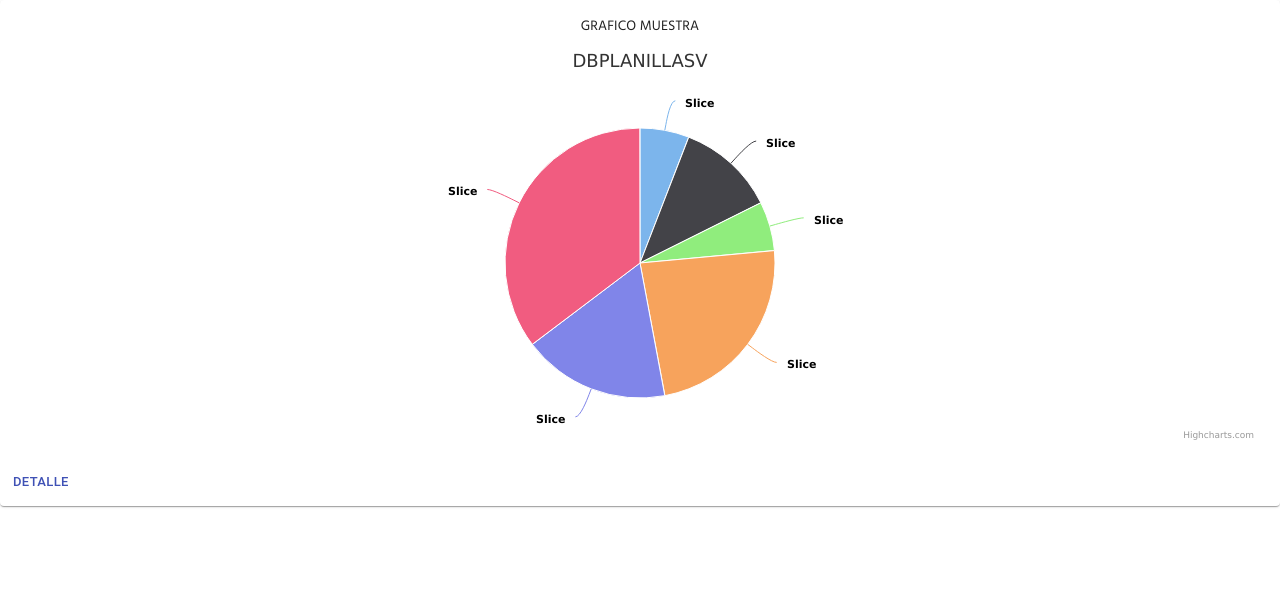
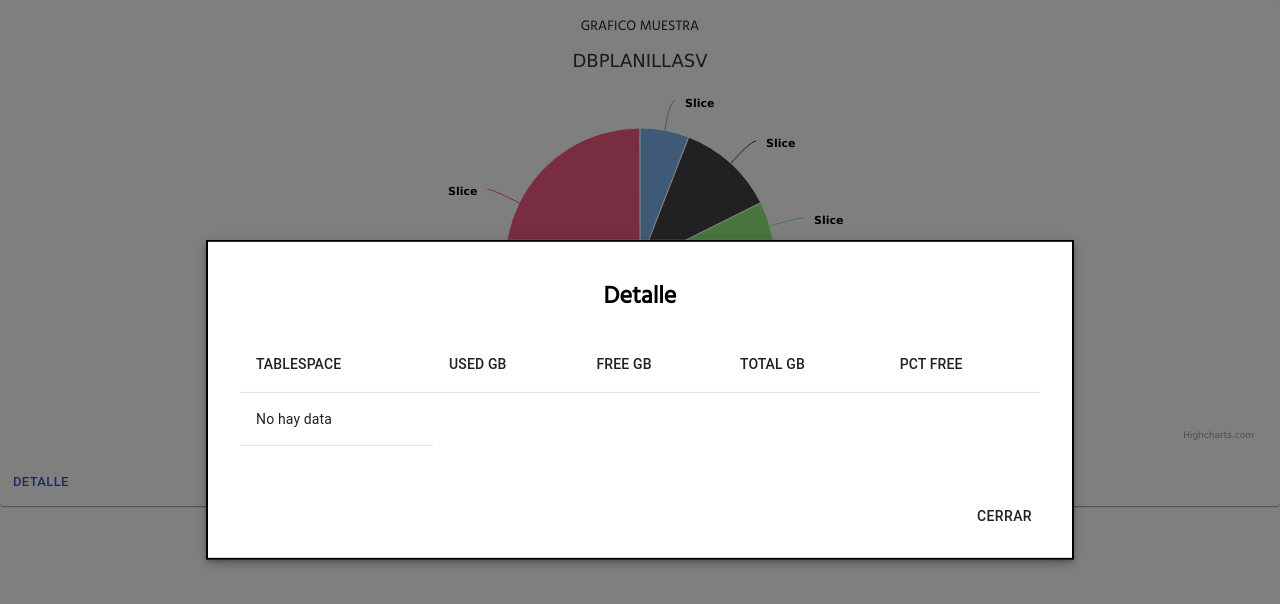
Before and after one commit to mcrios/GatsbyRedux, a Gatsby site: page /reports/Chart in a window 1280 px wide. Both pictures are taken after a click on the button "DETALLE". Built offline with nearby package versions, Linux system fonts and the light colour scheme; Gatsby itself is replaced by a stand-in of ours; a web font is replaced by a local one.

Commit message:
modal detalle grafico

```diff
--- a/src/pages/reports/Chart.js
+++ b/src/pages/reports/Chart.js
@@ -1,6 +1,6 @@
-import React from 'react'
-import clsx from 'clsx';
-import PropTypes from 'prop-types';
+import React, { useState } from "react";
+import clsx from "clsx";
+import PropTypes from "prop-types";
 import {
   Avatar,
   Box,
@@ -11,50 +11,77 @@ import {
   colors,
   makeStyles,
   CardActions,
-  Button
-} from '@material-ui/core';
-import ArrowDownwardIcon from '@material-ui/icons/ArrowDownward'
+  Button,
+  Modal,
+  Table,
+  TableBody,
+  TableCell,
+  TableHead,
+  TableRow,
+  TableSortLabel,
+  TextField,
+  Tooltip,
+} from "@material-ui/core";
+import ArrowDownwardIcon from "@material-ui/icons/ArrowDownward";
 // import { useDispatch, useSelector } from 'react-redux'
 // import { contarUsuarios } from '../../redux/usuarioReducer'
-import { User } from 'react-feather';
-import HighchartsReact from 'highcharts-react-official'
-import Highcharts from 'highcharts'
+import { User } from "react-feather";
+import HighchartsReact from "highcharts-react-official";
+import Highcharts from "highcharts";
 
 const useStyles = makeStyles((theme) => ({
   root: {
-    height: '100%'
+    height: "100%",
   },
   avatar: {
     backgroundColor: colors.blue[600],
     height: 56,
-    width: 56
+    width: 56,
   },
   differenceIcon: {
-    color: colors.blue[600]
+    color: colors.blue[600],
   },
   differenceValue: {
     color: colors.blue[800],
-    marginRight: theme.spacing(1)
-  }
+    marginRight: theme.spacing(1),
+  },
+  modal: {
+    position: "absolute",
+    width: 800,
+    backgroundColor: "white",
+    border: "2px solid #000",
+    boxShadow: theme.shadows[5],
+    //padding: theme.spacing(2,4,3,4),
+    padding: "16px 32px 24px",
+    top: "50%",
+    left: "50%",
+    transform: "translate(-50%, -50%)",
+  },
+  textfield: {
+    width: "100%",
+  },
+  container: {
+    //textAlign: 'center',
+  },
 }));
 
 const options = {
   chart: {
-    type: 'pie'
+    type: "pie",
   },
   title: {
-    text: 'DBPLANILLASV'
+    text: "DBPLANILLASV",
   },
   series: [
     {
-      data: [1, 2, 1, 4, 3, 6]
-    }
-  ]
+      data: [1, 2, 1, 4, 3, 6],
+    },
+  ],
 };
 
 const Chart = ({ db, name, className, ...rest }) => {
   console.log(db);
-  const classes = useStyles()
+  const classes = useStyles();
   // const dispatch = useDispatch()
   // const conteo = useSelector(store => store.usuario.contador)
 
@@ -67,40 +94,101 @@ const Chart = ({ db, name, className, ...rest }) => {
   //   return () => clearInterval(id)
   // }, [])
 
+  const styles = useStyles();
+
+  const [modal, setModal] = useState(false);
+
+  const abrirCerrarModal = () => {
+    setModal(!modal);
+  };
+
+
+
+  const body = (
+    <div className={styles.modal}>
+      <div align="center">
+        <h2>Detalle</h2>
+      </div>
+      <Table>
+        <TableHead>
+          <TableRow>
+            <TableCell>TABLESPACE</TableCell>
+            <TableCell>USED GB</TableCell>
+            <TableCell>FREE GB</TableCell>
+            <TableCell>TOTAL GB</TableCell>
+            <TableCell>PCT FREE</TableCell>
+          </TableRow>
+        </TableHead>
+        <TableBody>
+        {typeof db !== 'undefined' ? db.lstTablespace.map((key) => (
+              <TableRow
+                hover
+                key={key}
+              >
+
+                <TableCell>
+                {key.TABLESPACE}
+                </TableCell>
+                <TableCell>
+                {key["USED GB"]}
+                </TableCell>
+                <TableCell>
+                {key.FREE_GB}
+                </TableCell>
+                <TableCell>
+                {key.TOTAL_GB}
+                </TableCell>
+                <TableCell>
+                {key.PCT_FREE}
+                </TableCell>
+              </TableRow>
+            )): <TableRow>
+               <TableCell>No hay data</TableCell>
+              </TableRow>}
+        </TableBody>
+      </Table>
+      <br /> <br />
+      <div align="right">
+        <Button onClick={() => abrirCerrarModal()}>Cerrar</Button>
+      </div>
+    </div>
+  );
+
   return (
-    <Card
-      className={clsx(classes.root, className)}
-      {...rest}
-    >
+    <Card className={clsx(classes.root, className)} {...rest}>
       <CardContent>
-        <Grid
-          container
-          justify="center"
-          spacing={3}
-        >
+        <Grid container justify="center" spacing={3}>
           <Grid item alignItems="center">
-            <Typography
-              gutterBottom
-              variant="h6"
-            >
+            <Typography gutterBottom variant="h6">
               GRAFICO MUESTRA
             </Typography>
           </Grid>
         </Grid>
 
-          <div>
-            <HighchartsReact highcharts={Highcharts} options={options}/>
-          </div>
+        <div>
+          <HighchartsReact highcharts={Highcharts} options={options} />
+        </div>
       </CardContent>
       <CardActions>
-        <Button size="small" color="primary" >Detalle</Button>
+        <div className={styles.container}>
+          <Button
+            size="small"
+            color="primary"
+            onClick={() => abrirCerrarModal()}
+          >
+            Detalle
+          </Button>
+          <Modal open={modal} onClose={abrirCerrarModal}>
+            {body}
+          </Modal>
+        </div>
       </CardActions>
     </Card>
   );
 };
 
 Chart.propTypes = {
-  className: PropTypes.string
+  className: PropTypes.string,
 };
 
 export default Chart;
```
